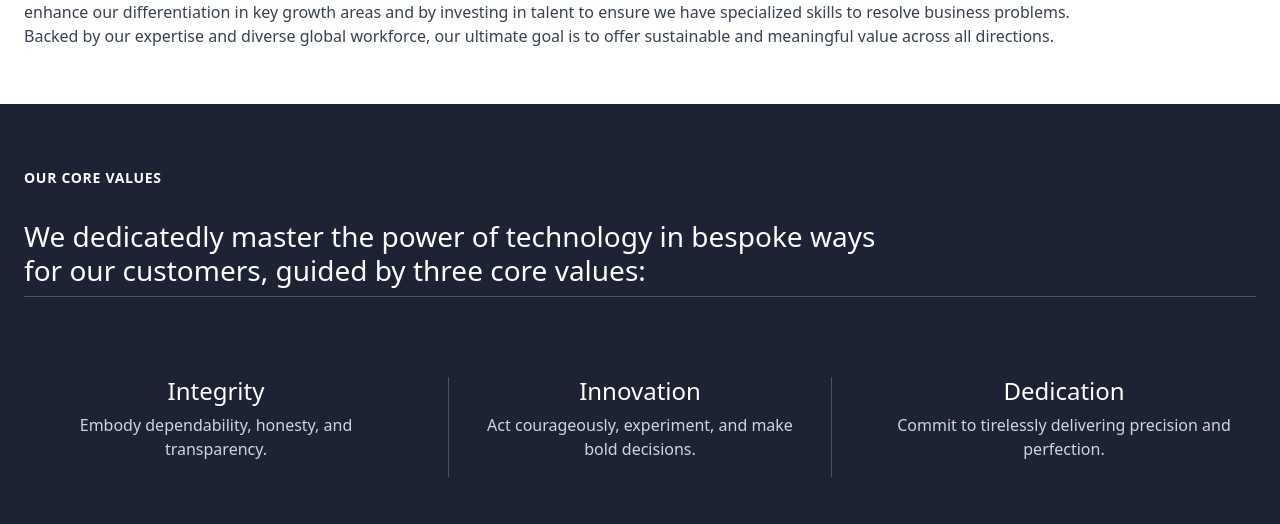
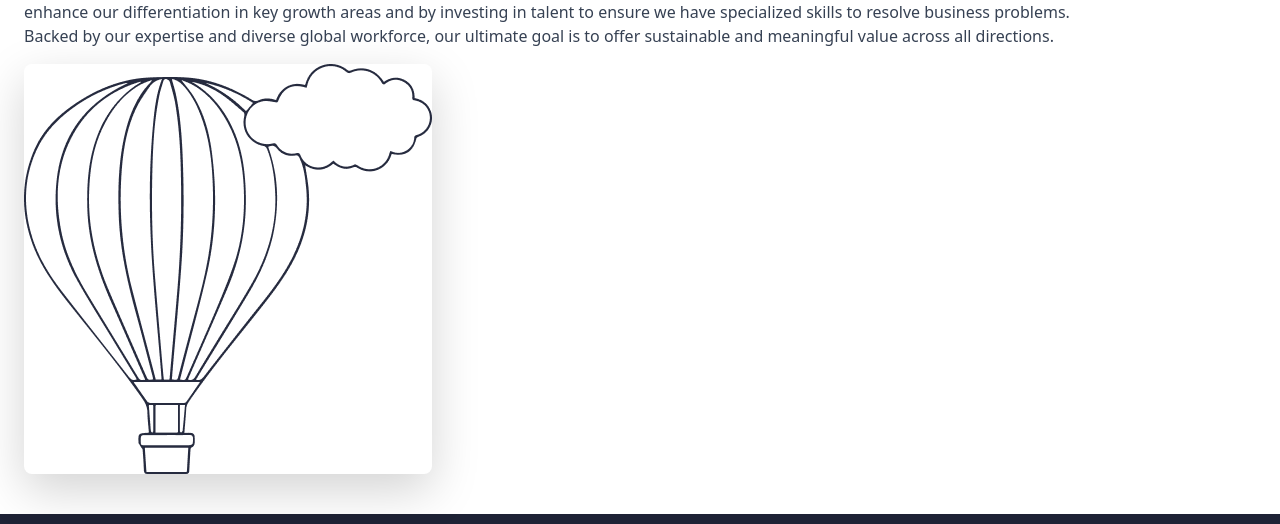
Before and after one commit to trustnexus/webapp, a Next.js app: page /company-overview in a window 1280 px wide. Shown: the part 616-1140 px from the top of the page. Built offline with nearby package versions, Linux system fonts and the light colour scheme.

Commit message:
added ballon img

```diff
--- a/app/company-overview/page.tsx
+++ b/app/company-overview/page.tsx
@@ -25,9 +25,17 @@ const page = () => {
                             <div>
                                 <span className="font-semibold tracking-wider">OUR PHILOSOPY</span>
                             </div>
-                        </div>                        <p className="text-gray-700 mb-6">
+                        </div>
+                        <p className="text-gray-700 mb-6">
                             As a leading contributor to driving change, we understand the importance of continued self-reinvention.
                             <br />We accomplish this by investing in next-generation capabilities that <br />enhance our differentiation in key growth areas and by investing in talent to ensure we have specialized skills to resolve business problems.<br /> Backed by our expertise and diverse global workforce, our ultimate goal is to offer sustainable and meaningful value across all directions.  </p>
+                        <div className="lg:w-1/2">
+                            <img
+                                src="/balloon.png" // Replace with actual path or URL
+                                alt="Our Philosophy"
+                                className="w-relative right-10 rounded-lg shadow-lg object-cover "
+                            />
+                        </div>
 
                     </section>
                 </div>
```
